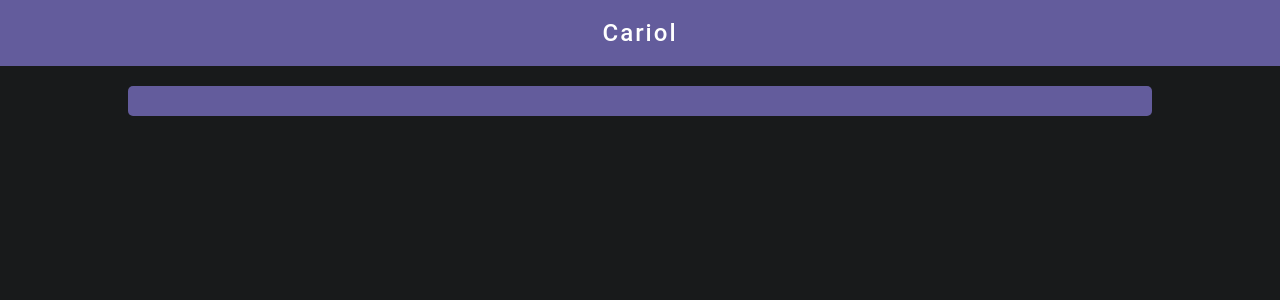
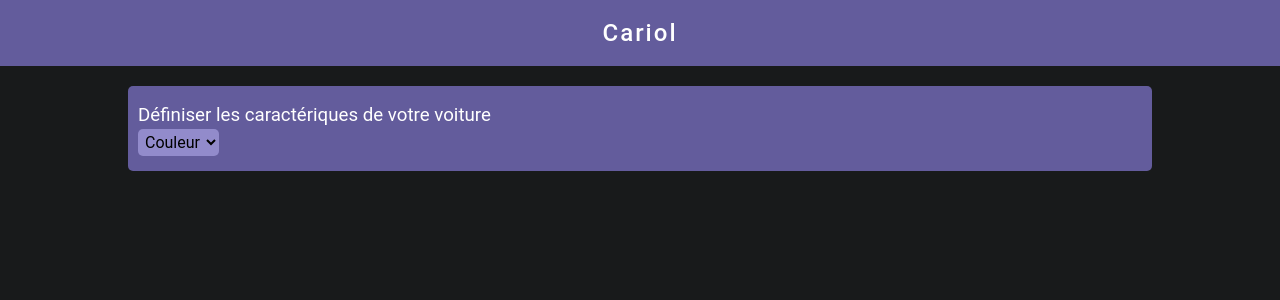
Before and after one commit to Terence0001/Projet-Cariol, a Vue app in the folder front/: page / in a window 1280 px wide. Shown: the top 300 px of the page. Built offline with nearby package versions, Linux system fonts and the light colour scheme.

Commit message:
Ajout du filtre couleur

```diff
--- a/front/src/components/Filters.vue
+++ b/front/src/components/Filters.vue
@@ -1,8 +1,16 @@
 <script>
+    import {request} from '../services/request.js'
+
     export default (await import('vue')).defineComponent({
         data(){
             return {
+                colors: [
+                    {color: 'Couleur', id: 0},
+                    {color: 'rouge', id: 1},
+                    {color: 'bleu', id: 2},
 
+                ],
+                selectedColor: 0
             }
         },
 
@@ -16,6 +24,14 @@
 
 <template>
     <section id="filters-bar">
+        <h3>Définiser les caractériques de votre voiture</h3>
+
+        <div>
+            <select v-model="selectedColor" >
+                <option value="none" selected>Couleur</option>
+                <option v-for="color in colors" :key="color" :value=color.id>{{ color.color }}</option>
+            </select>
+        </div>
 
     </section>
 </template>
```
